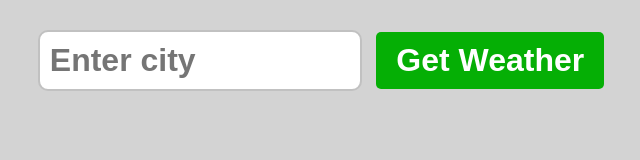
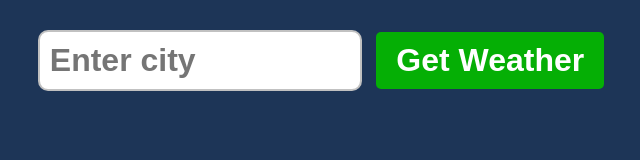
Before and after one commit to Georgeyy07/https-georgeyy07.github.io-weatherAPI, a plain HTML site: page index.html in a window 1280 px wide. Shown: the whole page, without its empty margins (324-964 px from the left). Drawn offline with Linux system fonts and the light colour scheme.

Commit message:
Update style.css

```diff
--- a/style.css
+++ b/style.css
@@ -1,6 +1,6 @@
 body{
     font-family: arial, sans-serif;
-    background-color: lightgray;
+    background-color: #1D3557;
     margin: 0;
     display: flex;
     flex-direction: column;
```
